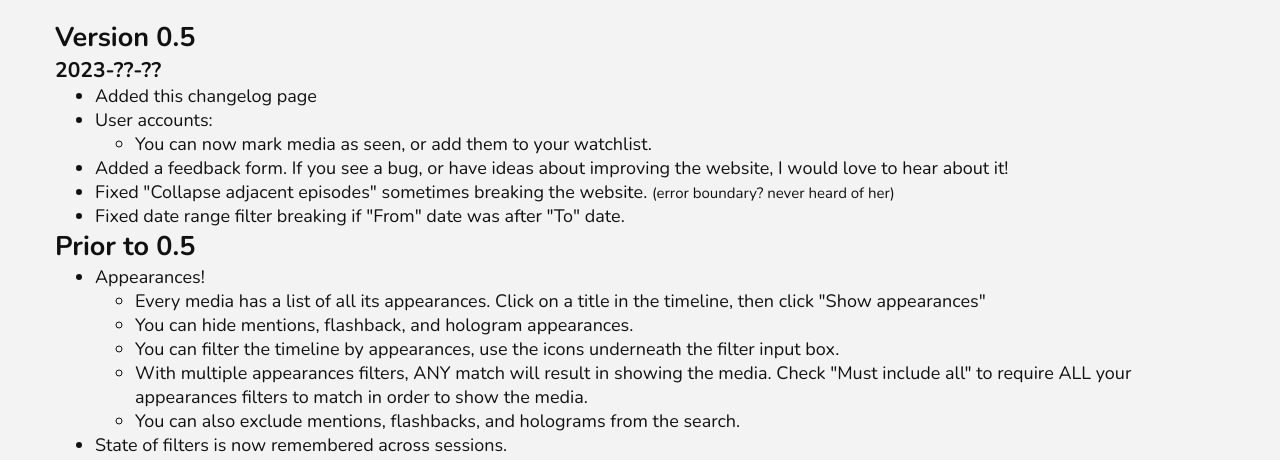
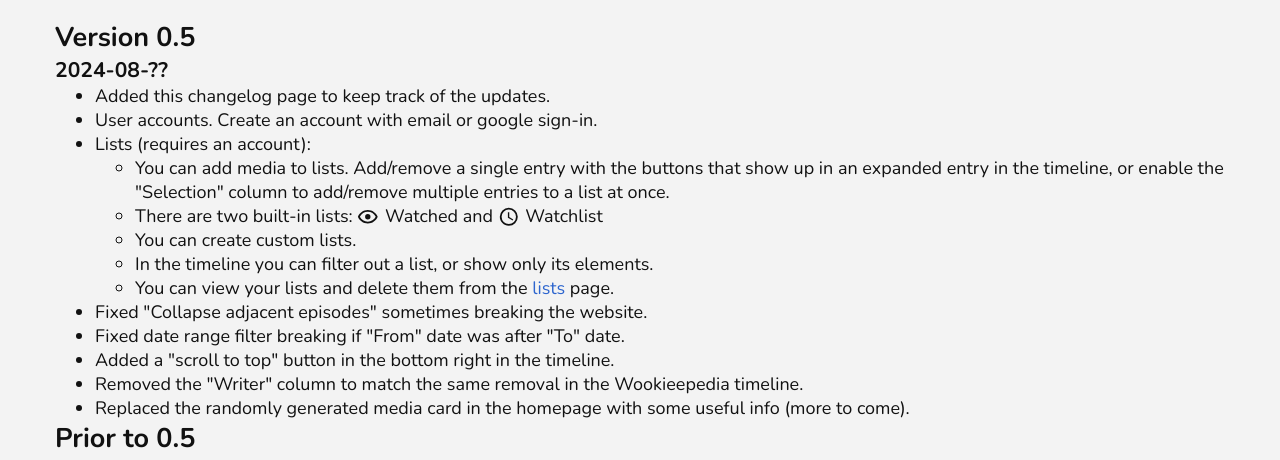
Before and after one commit to tomasz13nocon/starwarstl-client, a React (Vite) app: page /changelog in a window 1280 px wide. Shown: the part 213-673 px from the top of the page. Built offline with nearby package versions, Linux system fonts and the light colour scheme; no server answers.

Commit message:
finishing touches, remove writer completely

```diff
--- a/src/components/sortingIcon.jsx
+++ b/src/components/sortingIcon.jsx
@@ -9,10 +9,11 @@ import {
 import Icon from "./icon";
 
 import c from "./styles/sortingIcon.module.scss";
+import clsx from "clsx";
 
 const sortingIcons = new Proxy(
   {
-    "title|writer": {
+    title: {
       ascending: mdiSortAlphabeticalAscending,
       descending: mdiSortAlphabeticalDescending,
     },
@@ -33,12 +34,12 @@ const sortingIcons = new Proxy(
   },
 );
 
-export default function SortingIcon({ sorting, name }) {
+export default function SortingIcon({ sorting, name, className }) {
   return (
     <>
       {sorting.by === name ? (
         <Icon
-          className={c.sortingIcon}
+          className={clsx(c.sortingIcon, className)}
           path={sortingIcons[name][sorting.ascending ? "ascending" : "descending"]}
         />
       ) : null}
--- a/src/pages/changelog/changelog.jsx
+++ b/src/pages/changelog/changelog.jsx
@@ -1,5 +1,8 @@
 import Shell from "@layouts/shell";
 import c from "./styles/changelog.module.scss";
+import ListName from "@components/listName";
+import { watchedName, watchlistName } from "@/util";
+import { Link } from "react-router-dom";
 // import Markdown from "react-markdown";
 // import changelogMd from "./changelog.md?raw";
 
@@ -11,24 +14,40 @@ export default function Changelog() {
       <main className={c.changelog}>
         <h1 className={c.title}>Changelog</h1>
 
-        <VersionChangelog version="0.5" releaseDate="2023-??-??">
+        <VersionChangelog version="0.5" releaseDate="2024-08-??">
           <ul>
-            <li>Added this changelog page</li>
+            <li>Added this changelog page to keep track of the updates.</li>
+            <li>User accounts. Create an account with email or google sign-in.</li>
             <li>
-              User accounts:
+              Lists (requires an account):
               <ul>
-                <li>You can now mark media as seen, or add them to your watchlist.</li>
+                <li>
+                  You can add media to lists. Add/remove a single entry with the buttons that show
+                  up in an expanded entry in the timeline, or enable the "Selection" column to
+                  add/remove multiple entries to a list at once.
+                </li>
+                <li>
+                  There are two built-in lists: <ListName name={watchedName} /> and{" "}
+                  <ListName name={watchlistName} />
+                </li>
+                <li>You can create custom lists.</li>
+                <li>In the timeline you can filter out a list, or show only its elements.</li>
+                <li>
+                  You can view your lists and delete them from the <Link to="/lists">lists</Link>{" "}
+                  page.
+                </li>
               </ul>
             </li>
+            <li>Fixed "Collapse adjacent episodes" sometimes breaking the website.</li>
+            <li>Fixed date range filter breaking if "From" date was after "To" date.</li>
+            <li>Added a "scroll to top" button in the bottom right in the timeline.</li>
             <li>
-              Added a feedback form. If you see a bug, or have ideas about improving the website, I
-              would love to hear about it!
+              Removed the "Writer" column to match the same removal in the Wookieepedia timeline.
             </li>
             <li>
-              Fixed "Collapse adjacent episodes" sometimes breaking the website.{" "}
-              <small className={c.tinyNote}>(error boundary? never heard of her)</small>
+              Replaced the randomly generated media card in the homepage with some useful info (more
+              to come).
             </li>
-            <li>Fixed date range filter breaking if "From" date was after "To" date.</li>
           </ul>
         </VersionChangelog>
 
--- a/src/pages/home/showcase.jsx
+++ b/src/pages/home/showcase.jsx
@@ -10,7 +10,7 @@ export default function Showcase() {
       <div className="showcase-feature">
         <section className="text">
           <h3>Filter by text</h3>
-          <p>Title, writer and series fields are searched.</p>
+          <p>Title and series fields are searched.</p>
           <img
             src="/img/screenshots/text-filters.webp"
             alt="Claudia Gray as text filter"
--- a/src/pages/timeline/context.js
+++ /dev/null
@@ -1,3 +0,0 @@
-import { createContext } from "react";
-
-export const FiltersContext = createContext();
--- /dev/null
+++ b/src/pages/timeline/filters/styles/sortingMobile.module.scss
@@ -0,0 +1,41 @@
+@use "@/vars.scss" as *;
+
+.sorting-mobile {
+  display: none;
+
+  @media (max-width: $width-lg) {
+    display: initial;
+  }
+}
+
+.sort-by-text {
+  font-weight: $weight-bold;
+}
+
+.sorting-btns {
+  display: flex;
+  flex-wrap: wrap;
+  align-items: center;
+  gap: 4px;
+}
+
+.sorting-btn {
+  border: 2px solid $grey2;
+  display: flex;
+  gap: 2px;
+  width: fit-content;
+  padding: 1px 3px;
+  cursor: pointer;
+  color: black;
+  transition: background-color 0.2s;
+
+  &.active {
+    background-color: $active1;
+    border-color: $active3;
+    color: $active3;
+  }
+}
+
+.icon {
+  color: $active3;
+}
--- a/src/pages/timeline/filters/styles/sortingMobile.scss
+++ /dev/null
@@ -1,34 +0,0 @@
-@use "@/vars.scss" as *;
-
-.sorting-mobile {
-  display: none;
-
-  @media (max-width: $width-lg) {
-    display: initial;
-  }
-}
-
-.filters-section {
-  .sorting-btns {
-    display: flex;
-    flex-wrap: wrap;
-    gap: 4px;
-  }
-
-  .sorting-btn {
-    border: 2px solid $grey2;
-    display: flex;
-    gap: 4px;
-    width: fit-content;
-    padding: 1px 3px;
-    cursor: pointer;
-    color: black;
-    transition: background-color 0.2s;
-
-    &.active {
-      background-color: $active1;
-      border-color: $active3;
-      color: $active3;
-    }
-  }
-}
--- a/src/pages/timeline/table/filtering.js
+++ b/src/pages/timeline/table/filtering.js
@@ -210,18 +210,6 @@ export function createSorter(by, ascending) {
         return 0;
       };
 
-    case "writer":
-      return (a, b) => {
-        // Put no writer entries at the end to reduce clutter
-        if (!a[by]?.length) return 1;
-        if (!b[by]?.length) return -1;
-
-        // Only look at the first writer, this is what wookieepedia does also
-        if (a[by][0] < b[by][0]) return aFirst;
-        if (a[by][0] > b[by][0]) return bFirst;
-        return 0;
-      };
-
     default:
       return (a, b) => {
         if (a[by] < b[by]) return aFirst;
@@ -286,7 +274,7 @@ export function createFieldStrategy(boxFilters, boxFiltersAnd, appearancesFilter
 let matchedApps = {};
 export const getMatchedApps = () => matchedApps;
 
-// filter by text. Searches title, writer, series
+// filter by text. Searches title, series
 // if filterCategory is truthy, filter by appearances of that category
 export function createTextStrategy(filterText, filterCategory, appearances, appearancesFilters) {
   let queries = filterText
@@ -332,7 +320,6 @@ export function createTextStrategy(filterText, filterCategory, appearances, appe
       (acc, query) =>
         acc &&
         (item.title.toLowerCase().includes(query) ||
-          item.writer?.reduce((acc, v) => acc || v?.toLowerCase().includes(query), false) ||
           item.series?.reduce((acc, v) => acc || v?.toLowerCase().includes(query), false)),
       true,
     );
--- a/src/pages/timeline/table/row.jsx
+++ b/src/pages/timeline/table/row.jsx
@@ -214,20 +214,6 @@ export default React.memo(function Row({
     </Cell>
   );
 
-  const writer = activeColumns.includes("writer") && (
-    <Cell className={c.writer}>
-      {item.writer?.length > 1 ? (
-        <ul>
-          {withSearch(item.writer, "writer").map((jsx, i) => (
-            <li key={i}>{jsx}</li>
-          ))}
-        </ul>
-      ) : (
-        withSearch(item.writer, "writer")
-      )}
-    </Cell>
-  );
-
   const releaseDate = activeColumns.includes("releaseDate") && (
     <Cell
       className={clsx(c.releaseDate, item.unreleased && "unreleased")}
@@ -256,7 +242,6 @@ export default React.memo(function Row({
             {date}
             {cover}
             {title}
-            {writer}
             {releaseDate}
           </>
         )}
--- a/src/pages/timeline/timeline.jsx
+++ b/src/pages/timeline/timeline.jsx
@@ -17,7 +17,6 @@ import TextFilter from "./filters/textFilter";
 import { initialSearchResults, searchResultsReducer } from "./searchResults";
 import { typeFiltersInitializer, typeFiltersReducer } from "./typeFilters";
 import AppearancesFilterSettings from "./filters/appearancesFilterSettings";
-import { FiltersContext } from "./context";
 import { useLocalStorage } from "@/hooks/useLocalStorage";
 import Shell from "@layouts/shell";
 import ListFilters from "./filters/listFilters";
@@ -67,11 +66,11 @@ export default function Timeline() {
       date: true,
       cover: false,
       title: true,
-      // writer: true,
       releaseDate: true,
     },
     (prev) => {
       if (prev.selection === undefined) prev.selection = false;
+      if (prev.writer !== undefined) delete prev.writer;
       return prev;
     },
   );
@@ -184,8 +183,6 @@ export default function Timeline() {
         )}
       </div>
       <div className="timeline-container">
-        {/* TODO context */}
-        <FiltersContext.Provider value={""}>
         <Filters showFilters={showFilters} setShowFilters={setShowFilters}>
           <Button
             disabled={
@@ -291,7 +288,6 @@ export default function Timeline() {
           selected={selected}
           setSelected={setSelected}
         />
-        </FiltersContext.Provider>
       </div>
     </Shell>
   );
--- a/src/util.jsx
+++ b/src/util.jsx
@@ -43,7 +43,6 @@ export const Size = Object.freeze({
 });
 export const searchFields = [
   "title",
-  "writer",
   "releaseDate",
   "date",
   "collapseUntilTitle",
@@ -58,7 +57,6 @@ export const columnNames = {
   continuity: "Continuity",
   cover: "Cover",
   title: "Title",
-  writer: "Writer",
   releaseDate: "Release Date",
 };
 export const suggestionPriority = [
--- a/src/vars.scss
+++ b/src/vars.scss
@@ -344,10 +344,6 @@ $dialog-anim-ease: cubic-bezier(0.09, 0.31, 0.28, 0.99);
       flex-shrink: 1;
     }
 
-    &.writer {
-      width: 140px;
-    }
-
     &.releaseDate {
       width: 84px;
     }
```
Also changed, not shown: src/pages/timeline/filters/sortingMobile.jsx (+8 -7 lines). Lines whose indentation alone changed are shown as unchanged.
